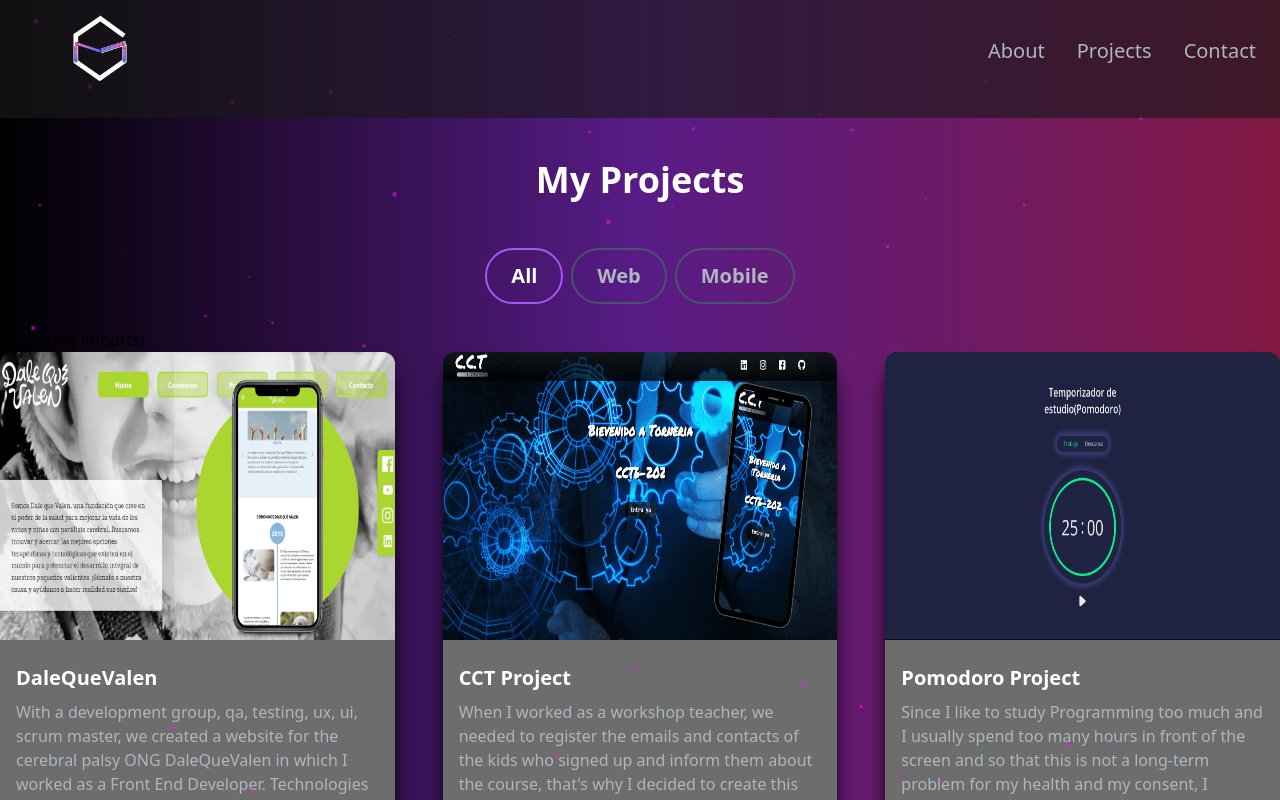
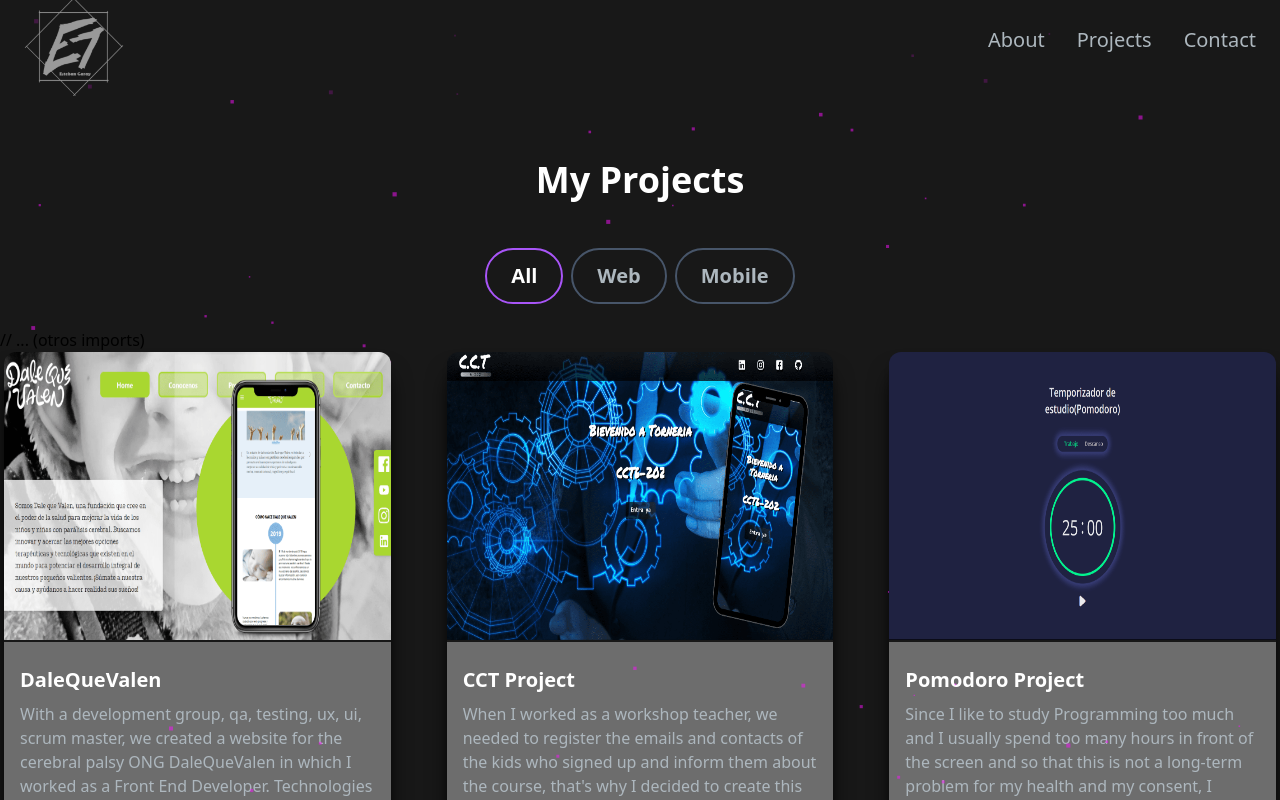
Before and after one commit to EstebanGaMi/portfolio3.0, a Next.js app: page /projects in a window 1280 px wide. Shown: the top 800 px of the page. Built offline with nearby package versions, Linux system fonts and the light colour scheme.

Commit message:
modificacion2024

```diff
--- a/src/app/components/Form.jsx
+++ b/src/app/components/Form.jsx
@@ -43,7 +43,7 @@ export const Form = () => {
         id="email"
       />
       <textarea
-        className="z-20 w-3/6 h-60 rounded-xl text-center justify-center bg-purple-500 bg-opacity-20 hover:bg-pink-500 hover:bg-opacity-20"
+        className="z-20 w-3/6 h-60 rounded-xl text-center justify-center bg-purple-500 bg-opacity-20 hover:bg-pink-500 hover:bg-opacity-20 resize-none"
         placeholder="Message"
         name="message"
         id="message"
--- a/src/app/components/Navbar.jsx
+++ b/src/app/components/Navbar.jsx
@@ -36,10 +36,11 @@ export const Navbar = () => {
           className="text-2xl md:text-5xl text-white font-semibold my-[-40px] "
         >
           <Image
+            className="mt-5 mb-2 invert-[60%]"
             src={"/images/logo.png"}
             alt="logo"
-            width={150}
-            height={150}
+            width={100}
+            height={100}
             priority={true}
           />
         </Link>
--- a/src/app/components/ProjectCard.jsx
+++ b/src/app/components/ProjectCard.jsx
@@ -26,7 +26,7 @@ export const ProjectCard = ({
   technologies,
 }) => {
   return (
-    <div className="shadow-xl shadow-black rounded-xl cursor-pointer">
+    <div className="shadow-xl shadow-black rounded-xl cursor-pointer flex flex-col gap-[2px] my-auto mx-1">
       <div
         className="h-52 md:h-72 rounded-t-xl relative group"
         style={{
--- a/src/app/projects/page.jsx
+++ b/src/app/projects/page.jsx
@@ -3,7 +3,7 @@ import { Navbar } from "../components/Navbar";
 
 const Projects = () => {
   return (
-    <section className="flex min-h-screen flex-col bg-gradient-to-r from-black via-purple-900 to-pink-900">
+    <section className="flex min-h-screen flex-col">
       <Navbar />
       <ProjectsSection />
     </section>
```
Also changed, not shown: public/images/logo.png, public/images/logo1.png (added).
